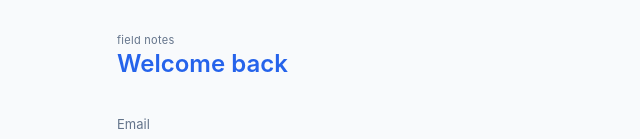
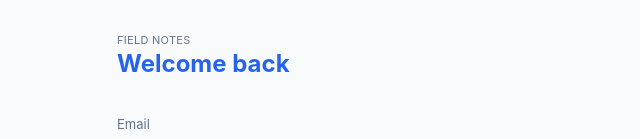
Before and after one commit to itzamanarora/ToDo-app-Frontend-React, a React (Vite) app: page / in a window 1280 px wide. Shown: the top 139 px of the page, without its empty margins (319-959 px from the left). Built offline with nearby package versions, Linux system fonts and the light colour scheme.

Commit message:
Fixed Task header

```diff
--- a/src/component/Header.jsx
+++ b/src/component/Header.jsx
@@ -1,20 +1,31 @@
-import { LogOut } from "lucide-react";
+import { LogOut, User } from "lucide-react";
 
-export function Header({ screen, onLogout, loggedIn }) {
+export function Header({ screen, onLogout, loggedIn, username }) {
   const titles = {
     signin: "Welcome back",
     signup: "Create account",
     tasks: "Your list",
   };
+
   return (
     <div className="px-5 pt-8 pb-2 flex items-center justify-between">
       <div>
-        <p className="text-[11px] tracking-wide text-[#64748B]">
+        <p className="text-[11px] tracking-wide text-[#64748B] uppercase">
           field notes
         </p>
-        <h1 className="text-2xl font-semibold text-[#2563EB] leading-tight">
+        <h1 className="text-2xl font-bold text-[#2563EB] leading-tight">
           {titles[screen]}
         </h1>
+        {screen === "tasks" && username && (
+          <div className="mt-1 flex items-center gap-1.5 text-xs text-[#475569]">
+            <span className="inline-flex h-5 w-5 items-center justify-center rounded-full bg-[#DBEAFE] font-semibold text-[#1D4ED8]">
+              {username.charAt(0).toUpperCase()}
+            </span>
+            <span>
+              Welcome, <strong className="font-semibold text-[#0F172A]">{username}</strong>
+            </span>
+          </div>
+        )}
       </div>
       {loggedIn && (
         <button
--- a/src/page/TodoPage.jsx
+++ b/src/page/TodoPage.jsx
@@ -168,8 +168,10 @@
         body: JSON.stringify({ email: email.trim(), password }),
       });
       const t = extractTokens(body);
+      const data = body?.data || body;
+      const returnedUsername = data?.username || data?.user?.username || "";
       if (!t.accessToken) throw new Error("No access token in response");
-      setTokens(t);
+      setTokens({ ...t, username: returnedUsername });
       clearAuthFields();
       navigateTo("tasks", "/tasks");
     } catch (err) {
@@ -327,6 +329,7 @@
           screen={screen}
           onLogout={handleLogout}
           loggedIn={!!tokens}
+          username={tokens?.username}
         />
 
         {error && (
```
